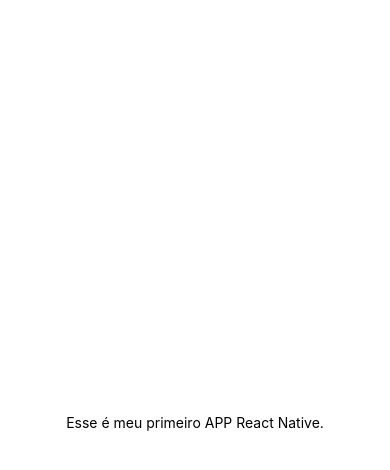
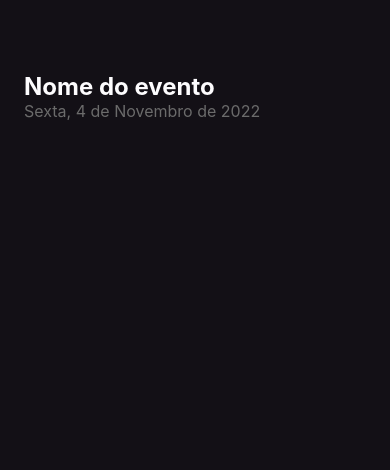
Before and after one commit to guilhermelima18/im-here, a React Native app: screen / in a window 390 px wide. Shown: the top 470 px of the page. Built offline with nearby package versions, Linux system fonts and the light colour scheme.

Commit message:
chore: organizando pastas do projeto

```diff
--- a/App.tsx
+++ b/App.tsx
@@ -1,20 +1,5 @@
-import { StatusBar } from 'expo-status-bar';
-import { StyleSheet, Text, View } from 'react-native';
+import Home from "./src/screens/home/home";
 
 export default function App() {
-  return (
-    <View style={styles.container}>
-      <Text>Esse é meu primeiro APP React Native.</Text>
-      <StatusBar style="auto" />
-    </View>
-  );
+  return <Home />;
 }
-
-const styles = StyleSheet.create({
-  container: {
-    flex: 1,
-    backgroundColor: '#fff',
-    alignItems: 'center',
-    justifyContent: 'center',
-  },
-});
--- /dev/null
+++ b/src/screens/home/home.styles.ts
@@ -0,0 +1,19 @@
+import { StyleSheet } from "react-native";
+
+export const styles = StyleSheet.create({
+  container: {
+    flex: 1,
+    backgroundColor: "#131016",
+    padding: 24,
+  },
+  eventName: {
+    fontSize: 24,
+    fontWeight: "bold",
+    color: "#fdfcfe",
+    marginTop: 48,
+  },
+  eventData: {
+    color: "#6b6b6b",
+    fontSize: 16,
+  },
+});
--- /dev/null
+++ b/src/screens/home/home.tsx
@@ -0,0 +1,11 @@
+import { View, Text } from "react-native";
+import { styles } from "./home.styles";
+
+export default function Home() {
+  return (
+    <View style={styles.container}>
+      <Text style={styles.eventName}>Nome do evento</Text>
+      <Text style={styles.eventData}>Sexta, 4 de Novembro de 2022</Text>
+    </View>
+  );
+}
```
